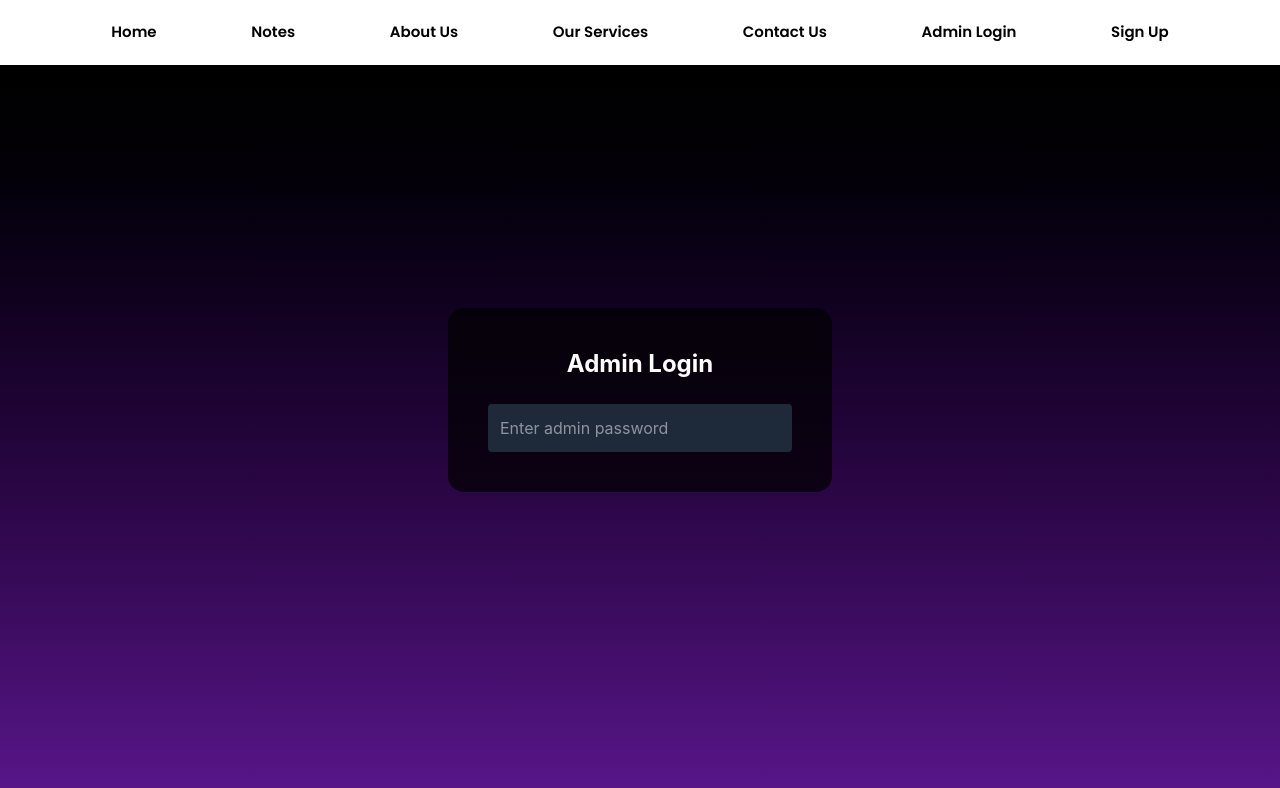
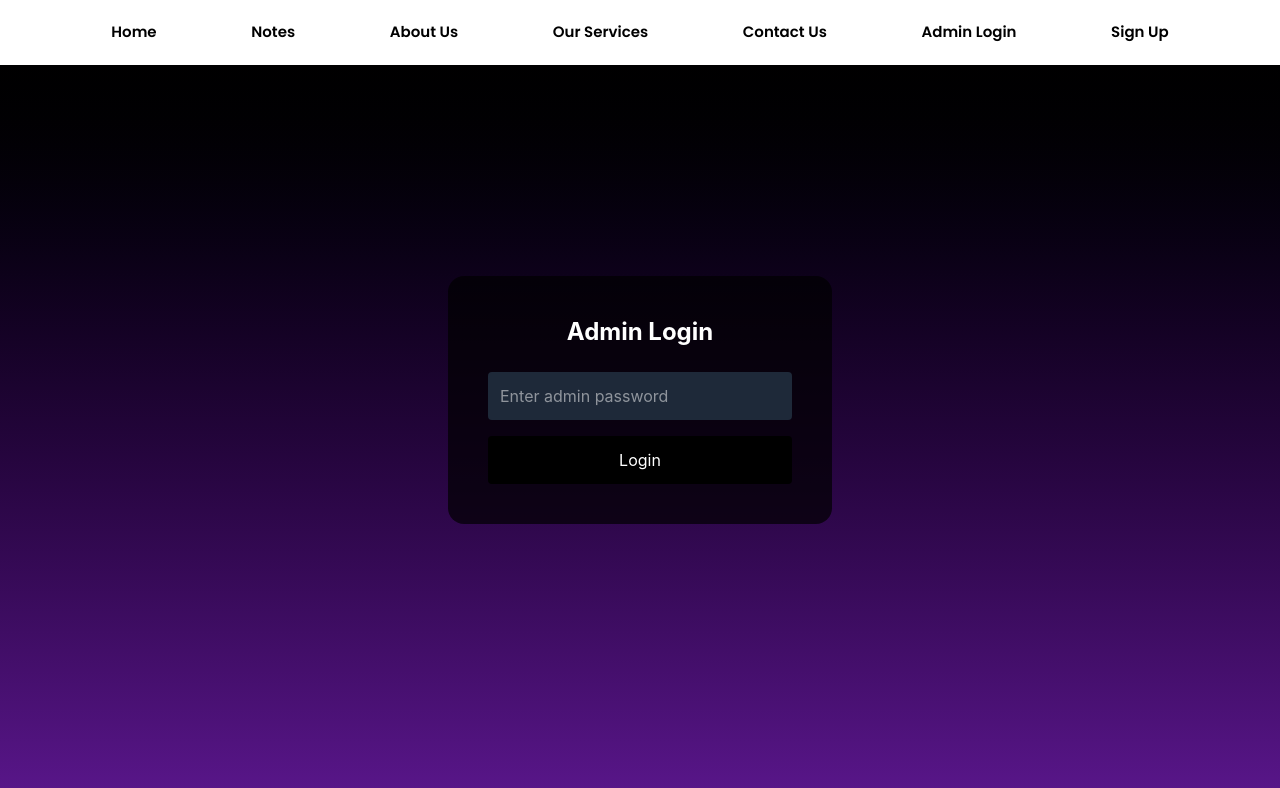
Before and after one commit to ANSHUMANMOREY7/Notes-Store, a React (Vite) app in the folder client/: page /Admin in a window 1280 px wide. Shown: the top 788 px of the page. Built offline with nearby package versions, Linux system fonts and the light colour scheme.

Commit message:
add login button to admin login page

```diff
--- a/client/src/pages/Portals/AdminLogin.jsx
+++ b/client/src/pages/Portals/AdminLogin.jsx
@@ -15,7 +15,10 @@ const AdminLogin = () => {
   type="password"
   placeholder="Enter admin password"
   className="p-3 rounded bg-gray-800 outline-none w-full mt-6"
-/>
+
+/><button className="bg-black p-3 rounded w-full mt-4 hover:bg-gray-900 cursor-pointer">
+  Login
+</button>
 
 </div>
   </div>
```
